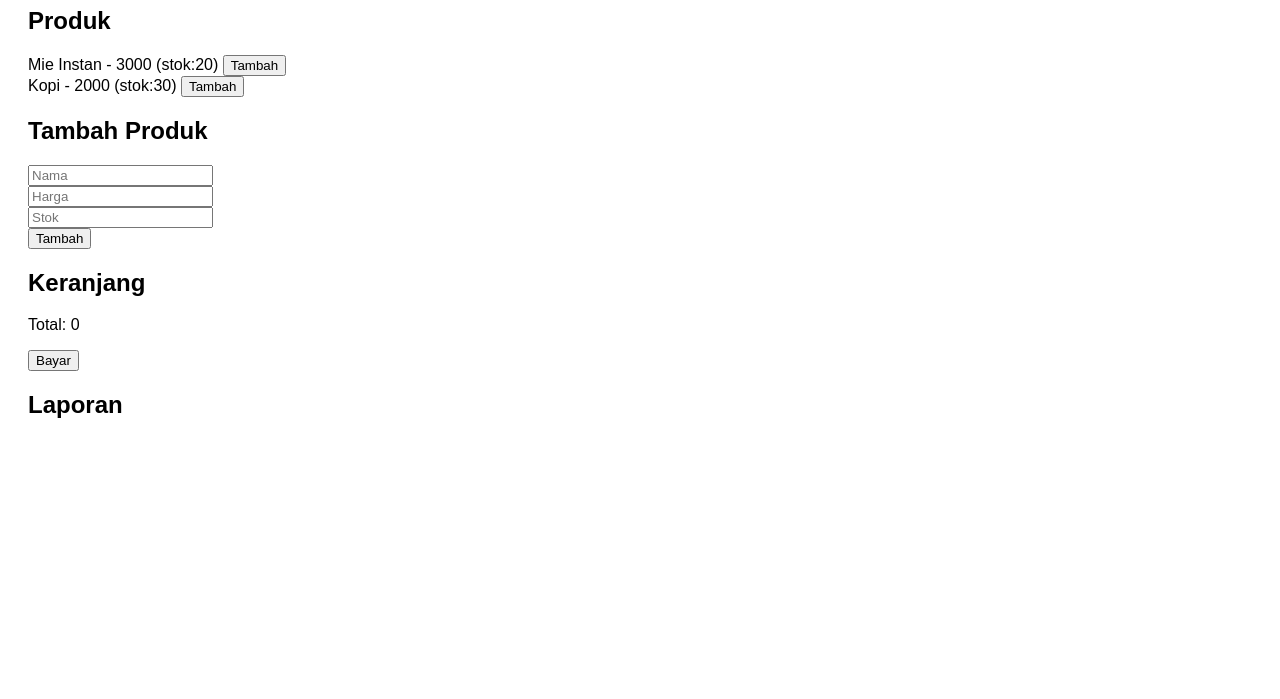
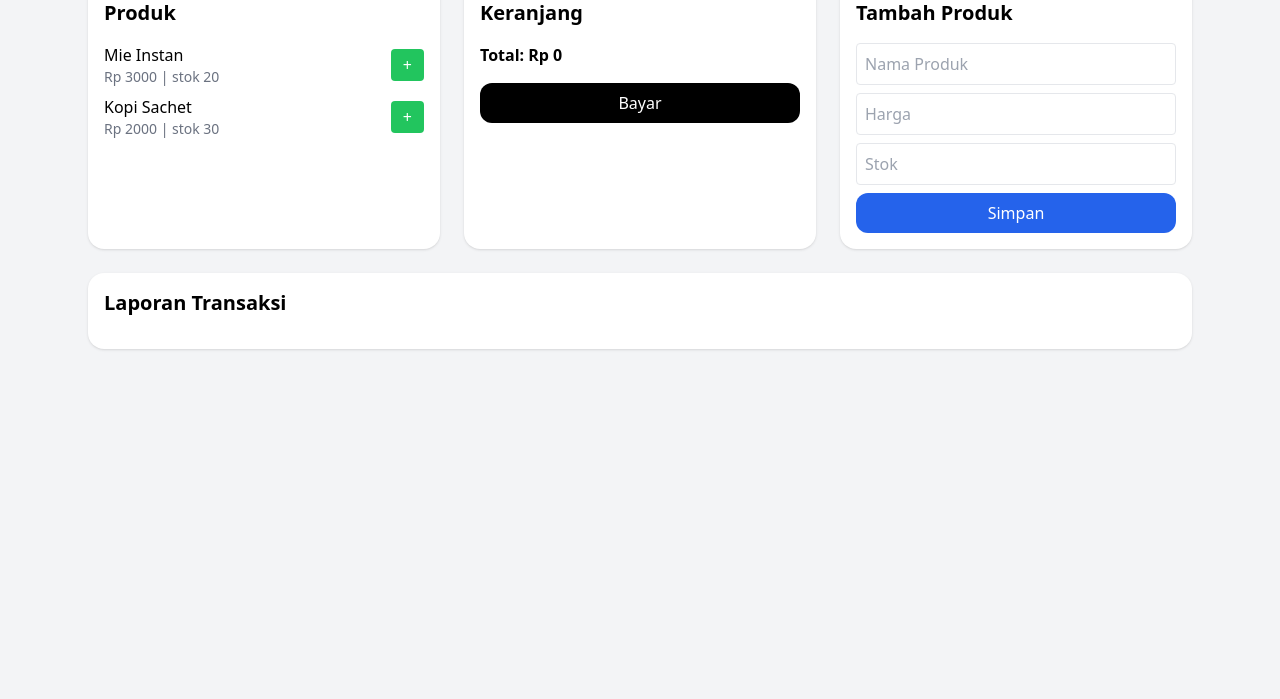
Before and after one commit to nagapersada/Warung-Ai, a plain HTML site: page index.html in a window 1280 px wide. Shown: the part 101-800 px from the top of the page. Drawn offline with nearby package versions, Linux system fonts and the light colour scheme.

Commit message:
Update index.html

```diff
--- a/index.html
+++ b/index.html
@@ -1,34 +1,66 @@
 <!DOCTYPE html>
-<html>
+<html lang="id">
 <head>
-  <title>Warung Pintar</title>
-  <meta name="viewport" content="width=device-width, initial-scale=1">
+  <meta charset="UTF-8">
+  <title>Warung Pintar AI</title>
+  <meta name="viewport" content="width=device-width, initial-scale=1.0">
+
+  <!-- Tailwind CDN -->
+  <script src="https://cdn.tailwindcss.com"></script>
+
 </head>
-<body style="font-family: Arial; padding:20px">
 
-<h1>Warung Pintar</h1>
+<body class="bg-gray-100 font-sans">
 
-<h2>Produk</h2>
-<div id="produk"></div>
+<div class="max-w-6xl mx-auto p-6">
 
-<h2>Tambah Produk</h2>
-<input id="nama" placeholder="Nama"><br>
-<input id="harga" placeholder="Harga"><br>
-<input id="stok" placeholder="Stok"><br>
-<button onclick="tambahProduk()">Tambah</button>
+  <h1 class="text-3xl font-bold mb-6 text-center">Warung Pintar AI</h1>
 
-<h2>Keranjang</h2>
-<div id="keranjang"></div>
-<p id="total">Total: 0</p>
-<button onclick="bayar()">Bayar</button>
+  <div class="grid md:grid-cols-3 gap-6">
 
-<h2>Laporan</h2>
-<div id="laporan"></div>
+    <!-- Produk -->
+    <div class="bg-white p-4 rounded-2xl shadow">
+      <h2 class="text-xl font-semibold mb-4">Produk</h2>
+      <div id="produk"></div>
+    </div>
+
+    <!-- Keranjang -->
+    <div class="bg-white p-4 rounded-2xl shadow">
+      <h2 class="text-xl font-semibold mb-4">Keranjang</h2>
+      <div id="keranjang"></div>
+      <p id="total" class="font-bold mt-4">Total: Rp 0</p>
+      <button onclick="bayar()" class="mt-4 w-full bg-black text-white py-2 rounded-xl">
+        Bayar
+      </button>
+    </div>
+
+    <!-- Tambah Produk -->
+    <div class="bg-white p-4 rounded-2xl shadow">
+      <h2 class="text-xl font-semibold mb-4">Tambah Produk</h2>
+
+      <input id="nama" placeholder="Nama Produk" class="w-full mb-2 p-2 border rounded">
+      <input id="harga" placeholder="Harga" class="w-full mb-2 p-2 border rounded">
+      <input id="stok" placeholder="Stok" class="w-full mb-2 p-2 border rounded">
+
+      <button onclick="tambahProduk()" class="w-full bg-blue-600 text-white py-2 rounded-xl">
+        Simpan
+      </button>
+    </div>
+
+  </div>
+
+  <!-- Laporan -->
+  <div class="bg-white p-4 rounded-2xl shadow mt-6">
+    <h2 class="text-xl font-semibold mb-4">Laporan Transaksi</h2>
+    <div id="laporan"></div>
+  </div>
+
+</div>
 
 <script>
 let produk = [
   {nama:"Mie Instan", harga:3000, stok:20},
-  {nama:"Kopi", harga:2000, stok:30}
+  {nama:"Kopi Sachet", harga:2000, stok:30}
 ];
 
 let keranjang = [];
@@ -36,31 +68,44 @@ let total = 0;
 let laporan = [];
 
 function render() {
-  document.getElementById("produk").innerHTML = "";
+  let pHTML = "";
   produk.forEach((p,i)=>{
-    document.getElementById("produk").innerHTML +=
-      p.nama+" - "+p.harga+" (stok:"+p.stok+") "+
-      "<button onclick='beli("+i+")'>Tambah</button><br>";
+    pHTML += `
+      <div class="flex justify-between items-center mb-2">
+        <div>
+          <p class="font-medium">${p.nama}</p>
+          <p class="text-sm text-gray-500">Rp ${p.harga} | stok ${p.stok}</p>
+        </div>
+        <button onclick="beli(${i})" class="bg-green-500 text-white px-3 py-1 rounded">
+          +
+        </button>
+      </div>
+    `;
   });
+  document.getElementById("produk").innerHTML = pHTML;
 
-  document.getElementById("keranjang").innerHTML = "";
+  let kHTML = "";
   keranjang.forEach(k=>{
-    document.getElementById("keranjang").innerHTML += k.nama+"<br>";
+    kHTML += `<p>${k.nama}</p>`;
   });
+  document.getElementById("keranjang").innerHTML = kHTML;
 
-  document.getElementById("total").innerText = "Total: "+total;
+  document.getElementById("total").innerText = "Total: Rp " + total;
 
-  document.getElementById("laporan").innerHTML = "";
+  let lHTML = "";
   laporan.forEach(l=>{
-    document.getElementById("laporan").innerHTML += l+"<br>";
+    lHTML += `<p>${l}</p>`;
   });
+  document.getElementById("laporan").innerHTML = lHTML;
 }
 
 function beli(i){
-  if(produk[i].stok<=0) return;
+  if(produk[i].stok <= 0) return;
+
   produk[i].stok--;
   keranjang.push(produk[i]);
   total += produk[i].harga;
+
   render();
 }
 
@@ -69,14 +114,24 @@ function tambahProduk(){
   let harga = parseInt(document.getElementById("harga").value);
   let stok = parseInt(document.getElementById("stok").value);
 
-  produk.push({nama,harga,stok});
+  if(!nama || !harga || !stok) return;
+
+  produk.push({nama, harga, stok});
+
+  document.getElementById("nama").value = "";
+  document.getElementById("harga").value = "";
+  document.getElementById("stok").value = "";
+
   render();
 }
 
 function bayar(){
-  laporan.push("Transaksi: "+total);
+  if(total === 0) return;
+
+  laporan.unshift("Transaksi: Rp " + total);
   keranjang = [];
   total = 0;
+
   render();
 }
 
```
